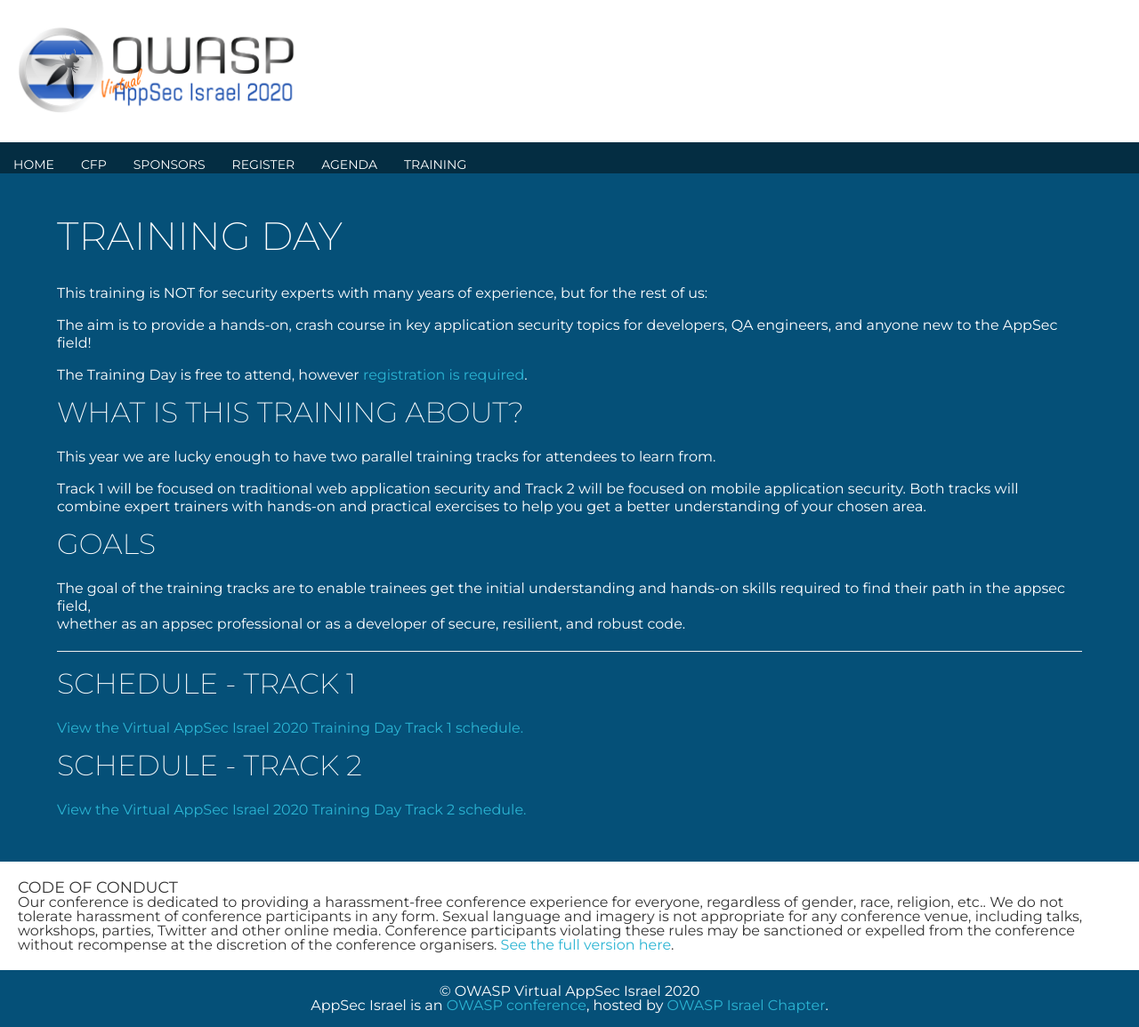
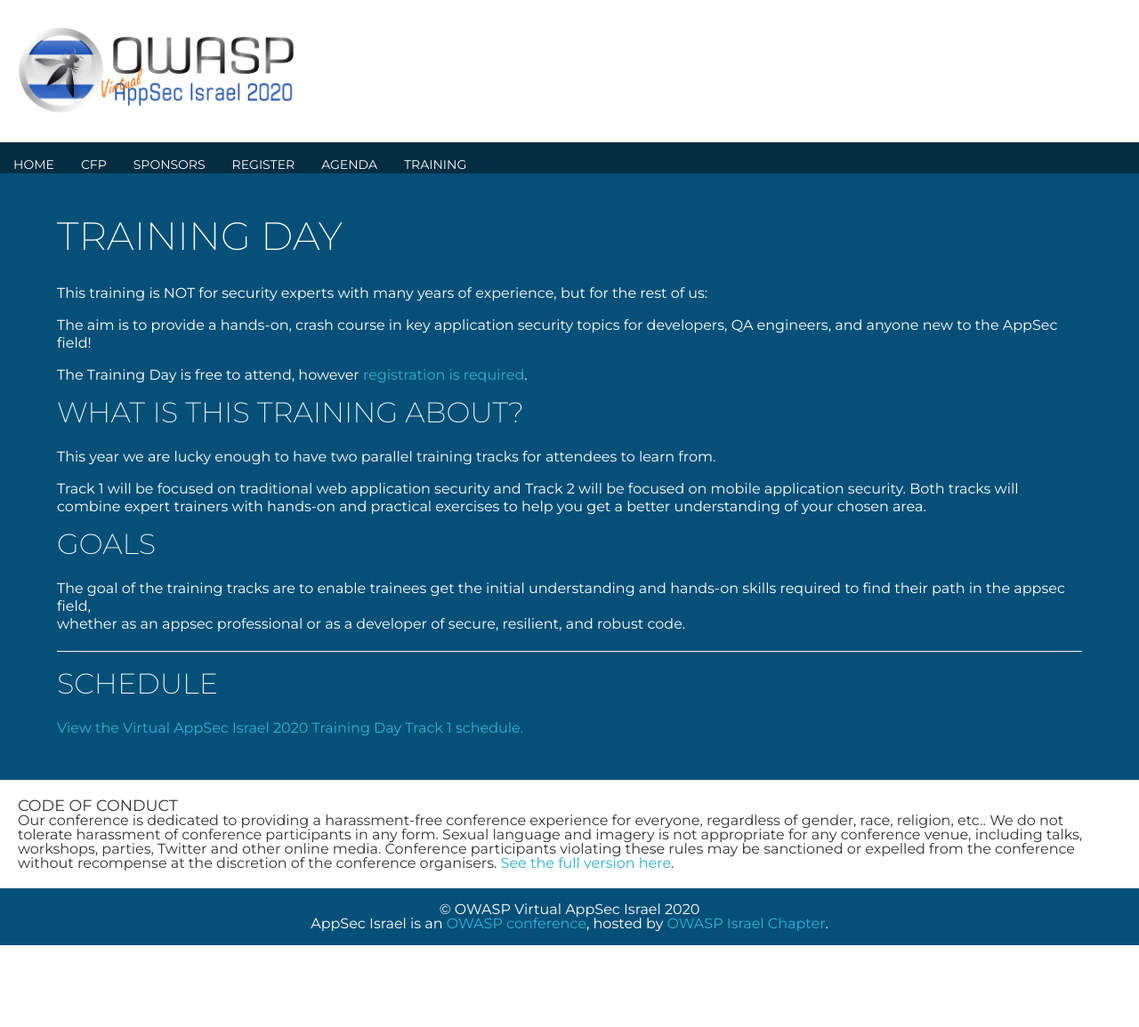
Before and after one commit to OWASP/www-event-appsecil-2023, a Jekyll site: the page built from Training.md, in a window 1280 px wide. Shown: the whole page at 89% size. Built offline with Jekyll 4.4.1, drawn with Linux system fonts in a browser that asks for light colours; our own code applies the rules of GitHub Pages for plain Markdown files; a script that is not in the unit is left out; after the commit the page ends 1063 px from its top, so only the background shows below that.

Commit message:
Fix schedule section

```diff
--- a/Training.md
+++ b/Training.md
@@ -22,11 +22,6 @@ whether as an appsec professional or as a developer of secure, resilient, and ro
 
 ---
 
-### Schedule - Track 1
+### Schedule
 
-<a id="sched-embed" href="https://{{ site.sched }}/list/descriptions/type/Training/Track+1" data-sched-bg="dark">View the {{ site.title }} Training Day Track 1 schedule.</a><script type="text/javascript" src="https://{{ site.sched }}/js/embed.js"></script>
-
-
-### Schedule - Track 2
-
-<a id="sched-embed" href="https://{{ site.sched }}/list/descriptions/type/Training/Track+2" data-sched-bg="dark">View the {{ site.title }} Training Day Track 2 schedule.</a><script type="text/javascript" src="https://{{ site.sched }}/js/embed.js"></script>
+<a id="sched-embed" href="https://{{ site.sched }}/overview/type/Training" data-sched-bg="dark">View the {{ site.title }} Training Day Track 1 schedule.</a><script type="text/javascript" src="https://{{ site.sched }}/js/embed.js"></script>
```
